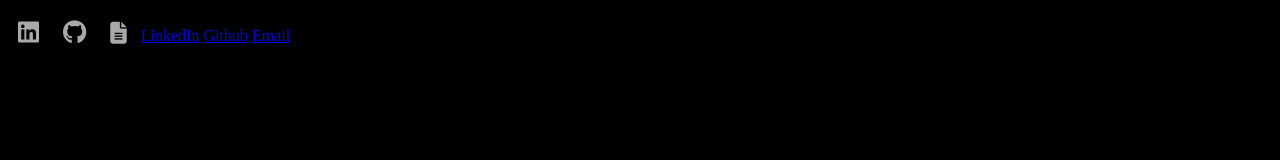
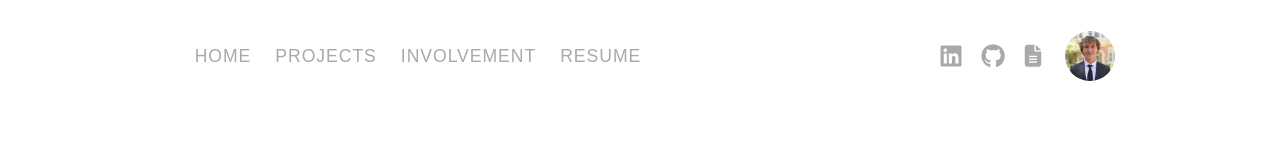
Before and after one commit to a1exanderklein/Portfolio-1.0, a plain HTML site: page index.html in a window 1280 px wide. Drawn offline with Linux system fonts and the light colour scheme.

Commit message:
Navigation Frontend Implement

```diff
--- a/index.html
+++ b/index.html
@@ -4,18 +4,33 @@
     <meta charset="UTF-8">
     <meta name="viewport" content="width=device-width, initial-scale=1.0">
     <title>Document</title>
-    <link rel="stylesheet" href="./style.css">
+    <link rel="stylesheet" href="style.css">
     <script src="https://kit.fontawesome.com/7641a78830.js" crossorigin="anonymous"></script>
 </head>
-<body style="background-color: black;">
+<body style="background-color: white;">
+    <nav id="nav-bar">
+        <div id="bar">
+            <ul class="nav-links">
+                <li><a>HOME</a></li>
+                <li><a>PROJECTS</a></li>
+                <li><a>INVOLVEMENT</a></li>
+                <li><a>RESUME</a></li>
+            </ul>
+        </div>
+        <div id="buttons">
+            <button class="btn" onclick=""><i class="fa fa-linkedin-square" style="font-size:24px"></i></button>
+            <button class="btn"><i class="fa fa-github" style="font-size:24px"></i></button>
+            <button class="btn"><i class="fa-solid fa-file-lines" style="font-size:22px"></i></button>
+            <img id="headshot" src="assets/headshot.png" alt="Headshot">
+        </div>
+    </nav>
+
+    <script src="script.js"></script>
 
 
-    <button class="btn"><i class="fa fa-linkedin-square" style="font-size:24px"></i></button>
-    <button class="btn"><i class="fa fa-github" style="font-size:24px"></i></button>
-    <button class="btn"><i class="fa-solid fa-file-lines" style="font-size:22px"></i></button>
-    <a href="https://www.linkedin.com/in/alexanderkleincs/">LinkedIn</a>
+    <!-- <a href="https://www.linkedin.com/in/alexanderkleincs/">LinkedIn</a>
     <a href="https://github.com/a1exanderklein">Github</a>
-    <a href="mailto:alexandergeorgeklein@gmail.com">Email</a>
+    <a href="mailto:alexandergeorgeklein@gmail.com">Email</a> -->
 
 
 </body>
--- a/style.css
+++ b/style.css
@@ -1,12 +1,57 @@
+body {
+    font-family: 'Franklin Gothic Light', sans-serif;
+    letter-spacing: 0.06rem;
+}
+
+nav,
+.nav-links {
+    display: flex;
+}
+
+nav {
+    justify-content: space-around;
+    align-items: center;
+    height: 12vh;
+}
+
+.nav-links {
+    gap: 1.5rem;
+    list-style: none;
+    font-size: 1.1rem;
+}
+
+a {
+    color: darkgray;
+
+}
+
+a:hover {
+    color: cornflowerblue;
+    text-decoration: underline;
+    text-decoration-thickness: 0.2rem;
+    text-underline-offset: 0.4rem;
+}
+
+#buttons {
+    display: flex;
+    gap: 0.5rem;
+}
+
 .btn {
     background: none;
     border: none; /* Remove borders */
     color: darkgray; /* White text */
-    padding: 12px 10px; /* Some padding */
     font-size: 16px; /* Set a font size */
     cursor: pointer; /* Mouse pointer on hover */
 }
 
 .btn:hover {
-    color: white;
+    color: cornflowerblue;
 }
+
+#headshot {
+    border-radius: 50%;
+    width: 50px;
+    height: 50px;
+    padding: 10px;
+}
```
Also changed, not shown: assets/headshot.png (added).
